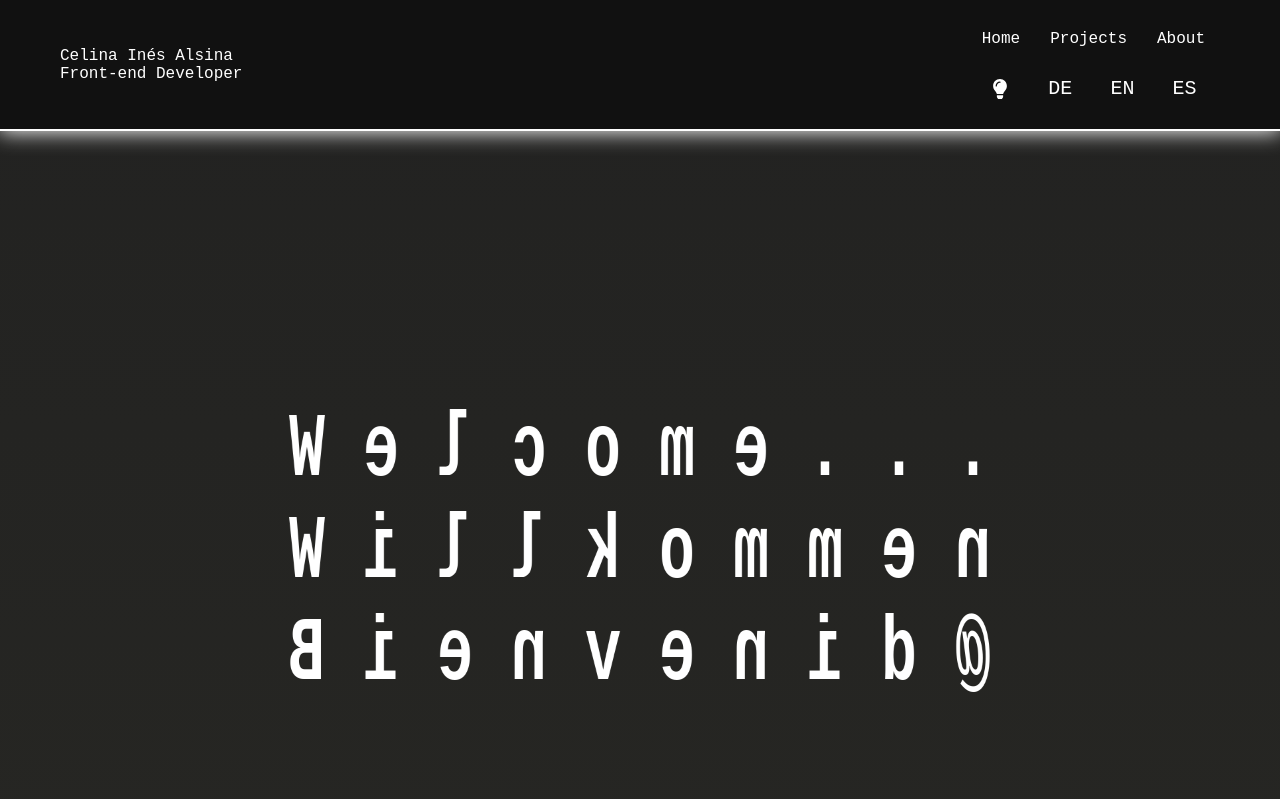
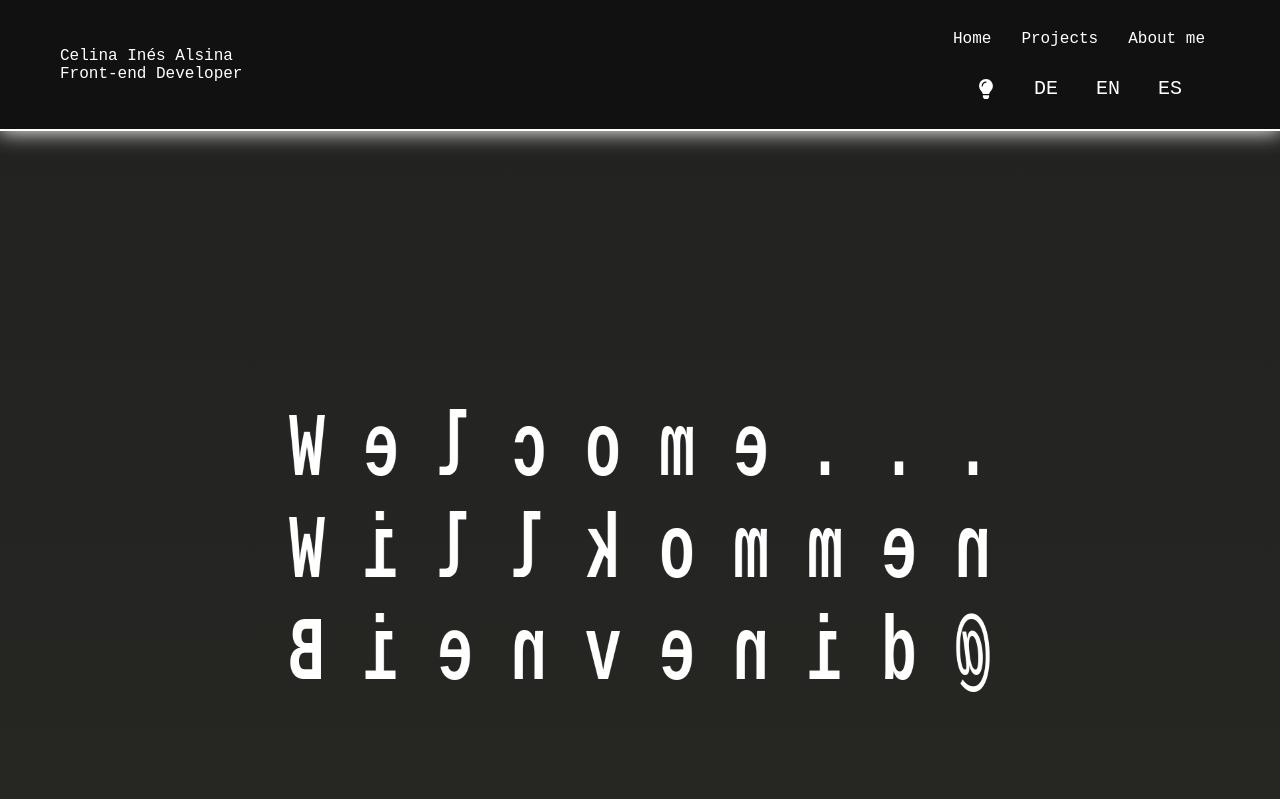
Before and after one commit to Celinesco/celinesco-page, a React (Create React App) app: page / in a window 1280 px wide. Shown: the top 799 px of the page. Built offline with nearby package versions, Linux system fonts and the light colour scheme.

Commit message:
Cambio idioma de navbar

```diff
--- a/src/components/NavBar/NavBar.js
+++ b/src/components/NavBar/NavBar.js
@@ -6,7 +6,8 @@ import { useState } from 'react';
 import { FaLightbulb } from 'react-icons/fa';
 import { useContext } from 'react';
 import Context from '../../Context/Context';
-import { htmlTitles } from '../datos_proyectos';
+import { htmlTitles, htmlAboutme } from '../datos_proyectos';
+
 
 
 const NavBar = () => {
@@ -42,8 +43,8 @@ const NavBar = () => {
             <div className='container__actions-navbar'>
                 <ul className="navbar__list">
                     <Link to="/"><li>Home</li></Link>
-                    <Link to="/projects"><li>Projects</li></Link>
-                    <Link to='/about'><li>About</li></Link>
+                    <Link to="/projects"><li>{htmlTitles[context.language].title_projects}</li></Link>
+                    <Link to='/about'><li>{htmlAboutme[context.language].title_about}</li></Link>
                 </ul>
                 <div className='container__user-preferences'>
                     <button className='button__dark-mode'  onClick={handleClickTheme}><FaLightbulb /></button>
@@ -65,8 +66,8 @@ const NavBar = () => {
                         <button className='button__language' onClick={handleClickLanguage} aria-label='Español' lang='es' value='es'>ES</button>
                     </div>
                     <Link to="/" onClick={handleClickCloseMenu}><li>Home</li></Link>
-                    <Link to="/projects" onClick={handleClickCloseMenu}><li>Projects</li></Link>
-                    <Link to='/about' onClick={handleClickCloseMenu}><li>About</li></Link>
+                    <Link to="/projects" onClick={handleClickCloseMenu}><li>{htmlTitles[context.language].title_projects}</li></Link>
+                    <Link to='/about' onClick={handleClickCloseMenu}>{htmlAboutme[context.language].title_about}</Link>
                 </ul>
 
             </div>
```
